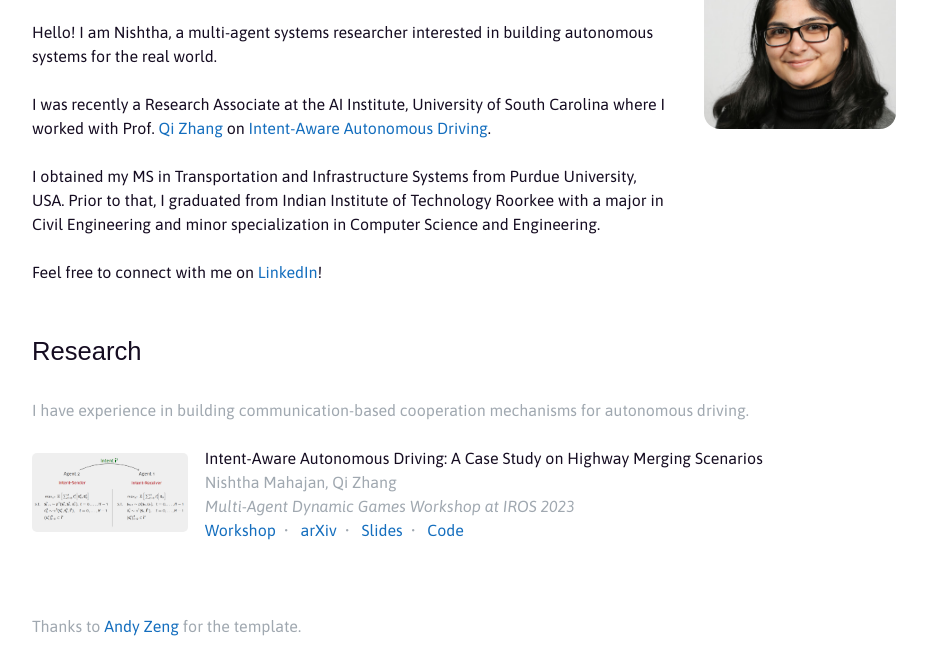
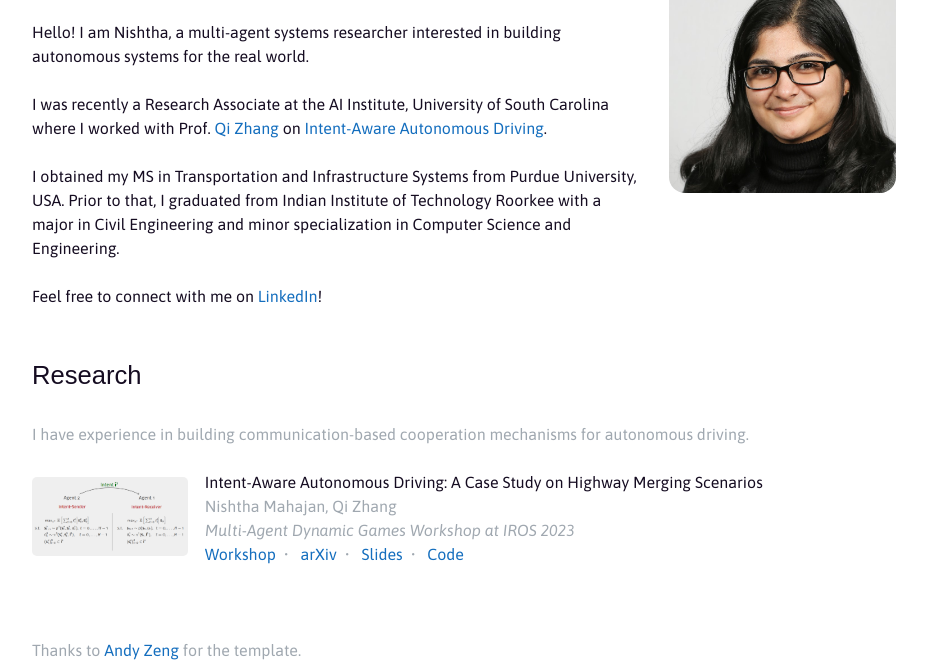
Before and after one commit to nishthamahajan/nishthamahajan.github.io, a plain HTML site: page index.html in a window 1280 px wide. Shown: the part 191-861 px from the top of the page, without its empty margins (176-1103 px from the left). Before the commit the page ends 837 px from the top, so only its background shows below. Drawn offline with nearby package versions, Linux system fonts and the light colour scheme.

Commit message:
Update style.css

```diff
--- a/style.css
+++ b/style.css
@@ -98,16 +98,16 @@ h1 {
 }
 
 #intro-image {
-  margin: 2em 0 0 2em;
-  width: 12em;
-  height: 12em;
+  margin: 3em 0 0 2em;
+  width: 15em;
+  height: 15em;
   float: left;
   overflow: hidden;
   border-radius: 1em;
 }
 
 #intro-image img {
-  width: 12em;
+  width: 15em;
 }
 
 /**************************************************/
@@ -126,7 +126,8 @@ h2 {
   font-size: 1.6em;
   line-height: 2.4em;
   margin-top: 0.5em;
-  color: #a0a8b0;
+  /*color: #a0a8b0;*/
+  color: #6d7175;
 }
 
 .selected h2 {
```
